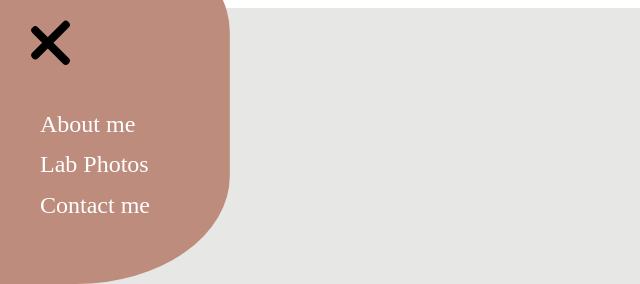
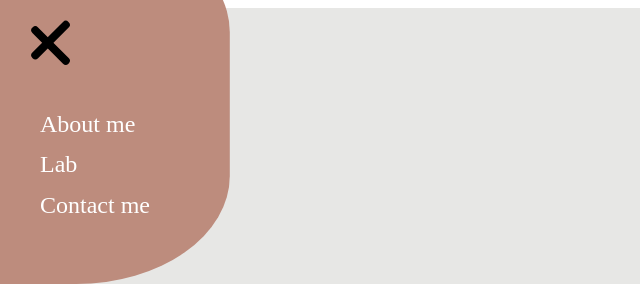
Before and after one commit to ayana-ismagambetova/ayana-ismagambetova.github.io, a plain HTML site: page gallery.html in a window 1280 px wide. Both pictures are taken after a click on the element 50 px from the left and 54 px from the top of the page. Shown: the top 284 px of the page, 0-640 px from the left. Drawn offline with Linux system fonts and the light colour scheme.

Commit message:
menu title changed

```diff
--- a/gallery.html
+++ b/gallery.html
@@ -30,7 +30,7 @@
 <nav class="navbar" id="navbar">
     <ul>
       <li><a href="index.html">About me</a></li>
-      <li><a href="gallery.html">Lab Photos</a></li>
+      <li><a href="gallery.html">Lab</a></li>
       <li><a href="contact.html">Contact me</a></li>
     </ul>
   </nav>
```
Also changed, not shown: contact.html (+1 -1 lines), index.html (+1 -1 lines).
